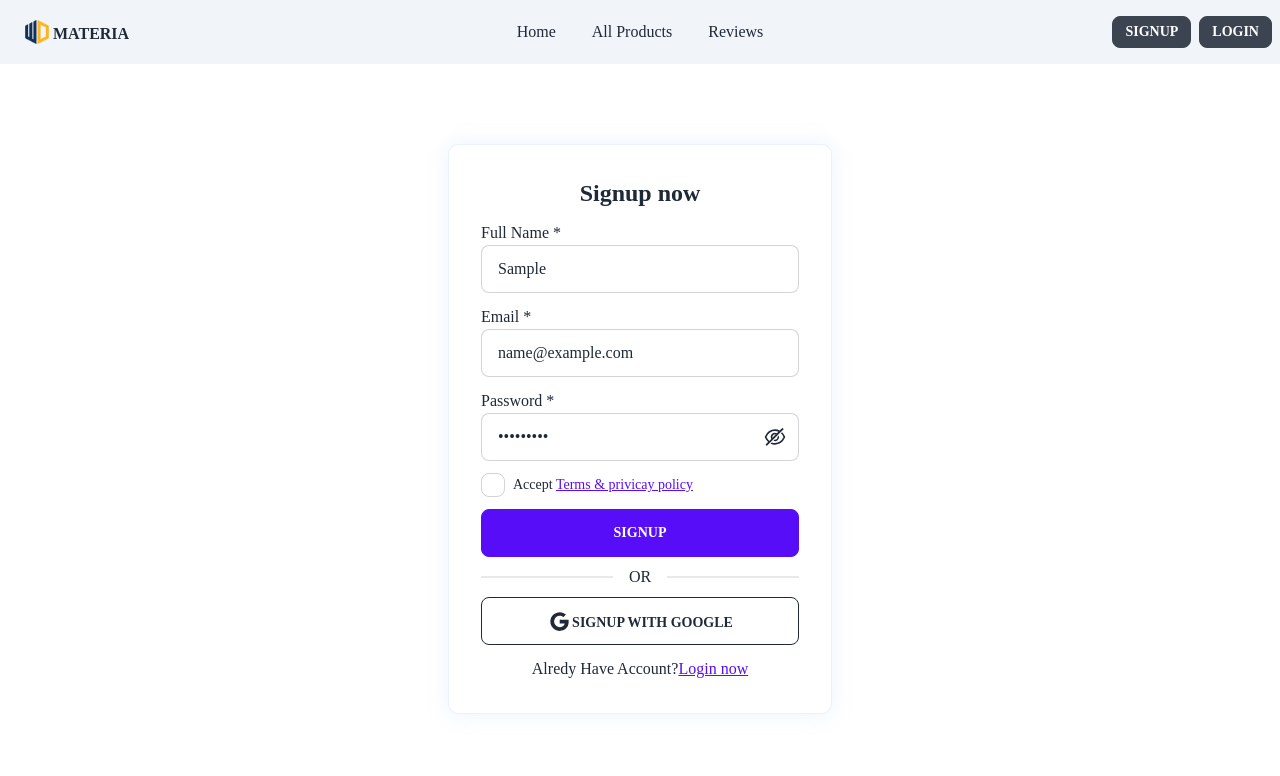
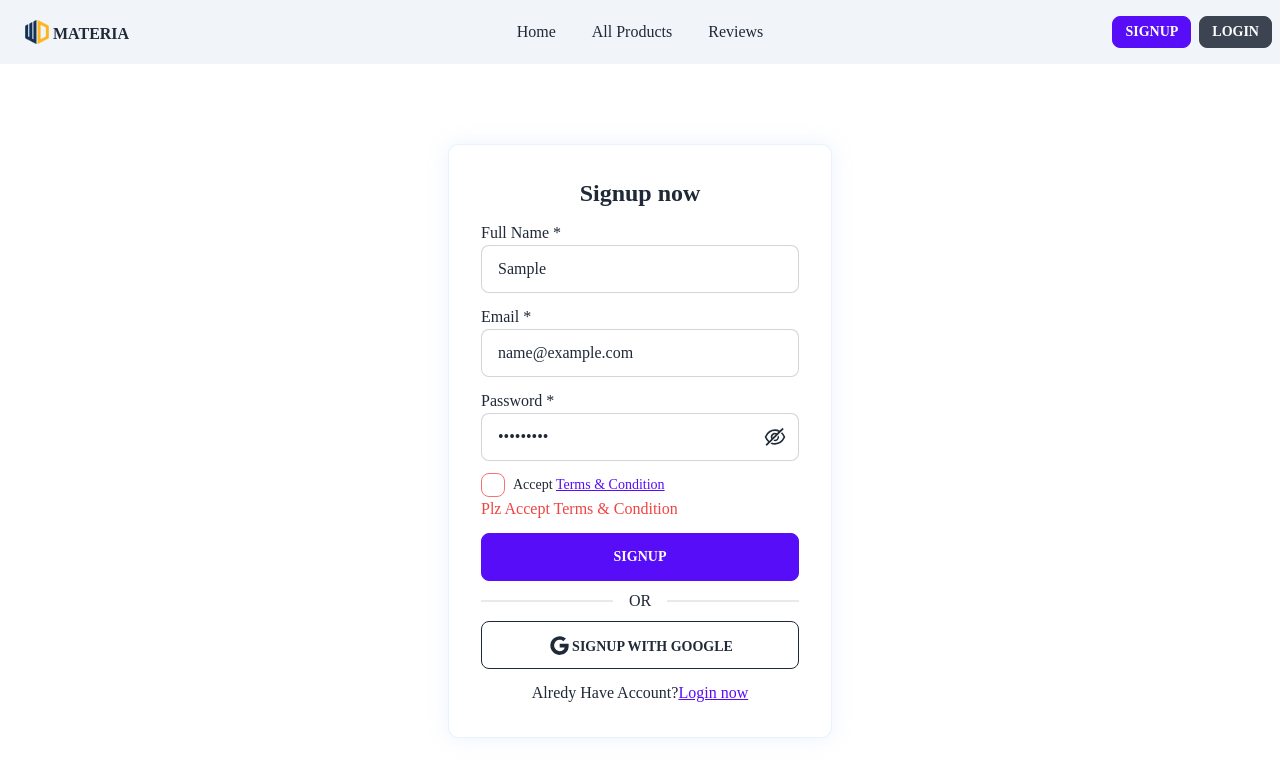
Before and after one commit to HossainAhmed100/assignment12_app, a React (Create React App) app: page /signup in a window 1280 px wide. Both pictures are taken after typing "Sample", "name@example.com", "Sample123" into the empty fields and a click on the input "Signup". Shown: the top 776 px of the page. Built offline with nearby package versions, Linux system fonts and the light colour scheme.

Commit message:
Add A All Page Title

```diff
--- a/src/Components/NavBar/NavBar.js
+++ b/src/Components/NavBar/NavBar.js
@@ -65,7 +65,7 @@ function NavBar() {
           <div className="navbar-end">
             {user ? (
               <>
-                <Link to="/signup" className="btn  btn-sm mg:btn">
+                <Link to="/signup" className="btn btn-primary btn-sm mg:btn">
                   Signup
                 </Link>
                 <Link to="/login" className="btn ml-2 btn-sm mg:btn">
--- a/src/Pages/Signup.js
+++ b/src/Pages/Signup.js
@@ -87,15 +87,24 @@ function Signup() {
                 <input
                   {...register("checkbox", { required: true })}
                   type="checkbox"
-                  className="checkbox"
+                  className={
+                    errors.checkbox?.type === "required"
+                      ? "checkbox checkbox-error"
+                      : "checkbox"
+                  }
                 />
                 <span className="label-text ml-2">
                   Accept{" "}
                   <Link to="/termsandpolicy" className="link link-primary">
-                    Terms & privicay policy
+                    Terms & Condition
                   </Link>
                 </span>
               </label>
+              {errors.checkbox?.type === "required" && (
+                <p role="alert" className="text-red-500">
+                  Plz Accept Terms & Condition
+                </p>
+              )}
             </div>
             <input
               className="btn btn-primary  w-full max-w-xs"
```
